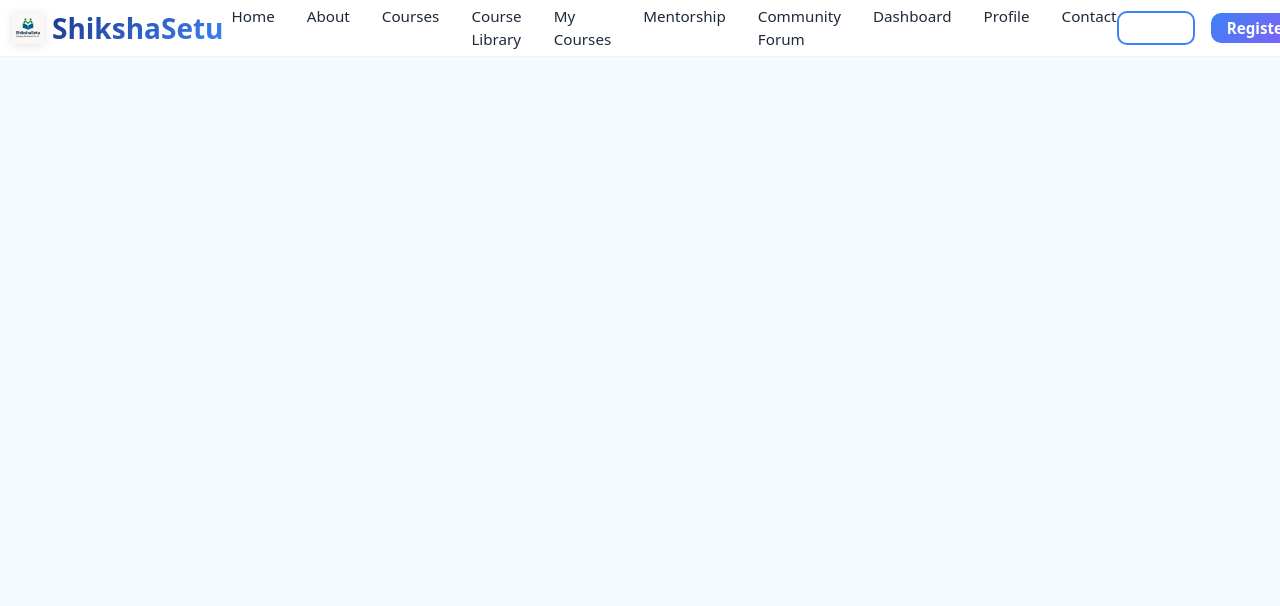
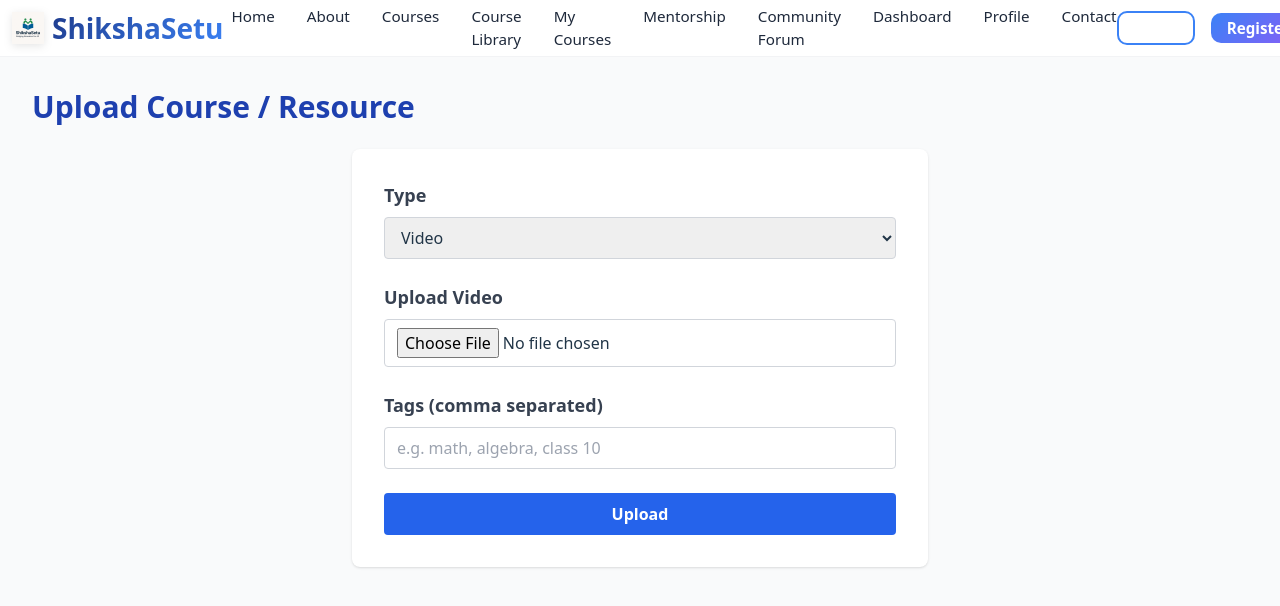
Before and after one commit to Bhanurajput58/ShikshaSetu, a React (Vite) app: page /educator-dashboard/upload in a window 1280 px wide. Shown: the top 606 px of the page. Built offline with nearby package versions, Linux system fonts and the light colour scheme.

Commit message:
created UploadResource page for educator

```diff
--- a/src/Routes.jsx
+++ b/src/Routes.jsx
@@ -13,6 +13,7 @@ import Login from './pages/Login';
 import Register from './pages/Register';
 import StudentDashboard from './pages/StudentDashboard';
 import EducatorDashboardHome from './pages/Educator Dashboard/Home';
+import UploadResource from './pages/Educator Dashboard/UploadResource';
 import React from 'react';
 
 export default function AppRoutes() {
@@ -33,6 +34,7 @@ export default function AppRoutes() {
         <Route path="/register" element={<Register />} />
         <Route path="/dashboard" element={<StudentDashboard />} />
         <Route path="/educator-dashboard" element={<EducatorDashboardHome />} />
+        <Route path="/educator-dashboard/upload" element={<UploadResource />} />
       </Routes>
     </Router>
   );
--- /dev/null
+++ b/src/pages/Educator Dashboard/UploadResource.jsx
@@ -0,0 +1,104 @@
+import React, { useState } from 'react';
+
+const UploadResource = () => {
+  const [type, setType] = useState('video');
+  const [file, setFile] = useState(null);
+  const [link, setLink] = useState('');
+  const [tags, setTags] = useState('');
+  const [success, setSuccess] = useState(false);
+
+  const handleTypeChange = (e) => {
+    setType(e.target.value);
+    setFile(null);
+    setLink('');
+  };
+
+  const handleFileChange = (e) => {
+    setFile(e.target.files[0]);
+  };
+
+  const handleSubmit = (e) => {
+    e.preventDefault();
+    setSuccess(true);
+    setTimeout(() => setSuccess(false), 3000);
+  };
+
+  return (
+    <div className="p-8 bg-gray-50 min-h-screen">
+      <h1 className="text-3xl font-bold mb-6 text-blue-800">Upload Course / Resource</h1>
+      <form onSubmit={handleSubmit} className="bg-white shadow rounded-lg p-8 max-w-xl mx-auto flex flex-col gap-6">
+        <div>
+          <label className="block text-lg font-semibold mb-2 text-gray-700">Type</label>
+          <select
+            value={type}
+            onChange={handleTypeChange}
+            className="w-full border border-gray-300 rounded px-3 py-2 focus:outline-none focus:ring-2 focus:ring-blue-400"
+          >
+            <option value="video">Video</option>
+            <option value="pdf">PDF</option>
+            <option value="link">Class Link</option>
+          </select>
+        </div>
+        {type === 'video' && (
+          <div>
+            <label className="block text-lg font-semibold mb-2 text-gray-700">Upload Video</label>
+            <input
+              type="file"
+              accept="video/*"
+              onChange={handleFileChange}
+              className="w-full border border-gray-300 rounded px-3 py-2"
+              required={type === 'video'}
+            />
+          </div>
+        )}
+        {type === 'pdf' && (
+          <div>
+            <label className="block text-lg font-semibold mb-2 text-gray-700">Upload PDF</label>
+            <input
+              type="file"
+              accept="application/pdf"
+              onChange={handleFileChange}
+              className="w-full border border-gray-300 rounded px-3 py-2"
+              required={type === 'pdf'}
+            />
+          </div>
+        )}
+        {type === 'link' && (
+          <div>
+            <label className="block text-lg font-semibold mb-2 text-gray-700">Class Link</label>
+            <input
+              type="url"
+              value={link}
+              onChange={(e) => setLink(e.target.value)}
+              className="w-full border border-gray-300 rounded px-3 py-2"
+              placeholder="https://..."
+              required={type === 'link'}
+            />
+          </div>
+        )}
+        <div>
+          <label className="block text-lg font-semibold mb-2 text-gray-700">Tags (comma separated)</label>
+          <input
+            type="text"
+            value={tags}
+            onChange={(e) => setTags(e.target.value)}
+            className="w-full border border-gray-300 rounded px-3 py-2"
+            placeholder="e.g. math, algebra, class 10"
+            required
+          />
+        </div>
+        <button
+          type="submit"
+          className="bg-blue-600 text-white font-semibold py-2 px-4 rounded hover:bg-blue-700 transition"
+        >
+          Upload
+        </button>
+        {success && (
+          <div className="text-green-600 font-semibold text-center mt-2">Resource uploaded successfully!</div>
+        )}
+      </form>
+    </div>
+  );
+};
+
+export default UploadResource;
```
